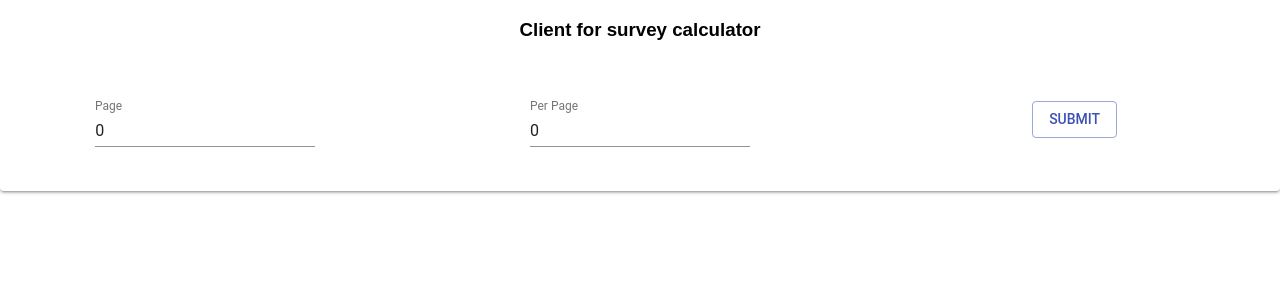
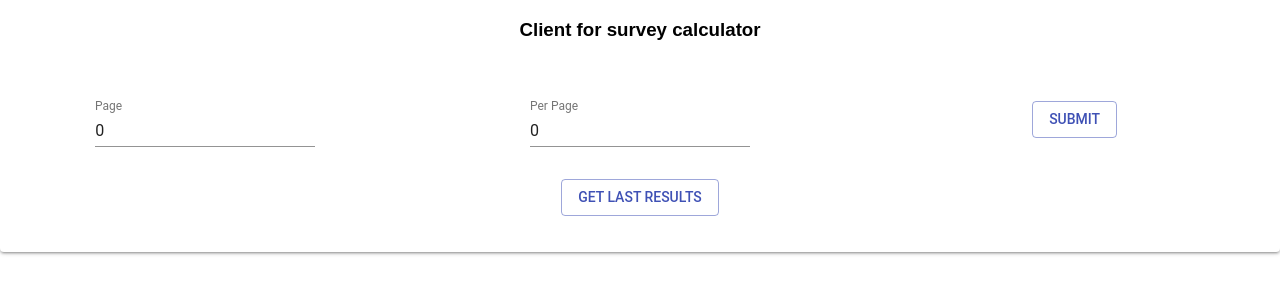
Before and after one commit to a11ejandro/survey_ui, a React (Create React App) app: page / in a window 1280 px wide. Shown: the top 300 px of the page. Built offline with nearby package versions, Linux system fonts and the light colour scheme; the HTML template or start-up script is replaced by a standard one.

Commit message:
Implement missing functionality in App component

```diff
--- a/src/App.tsx
+++ b/src/App.tsx
@@ -1,9 +1,10 @@
 import * as React from 'react'
 import Paper from '@material-ui/core/Paper'
 import Grid from '@material-ui/core/Grid'
+import Button from '@material-ui/core/Button'
 
-import { statistics } from './__mocks__/Api'
 import { Statistics, Task } from './module'
+import { createTask, getStatistics } from './Api'
 import './App.css'
 import StatisticsChart from './StatisticsChart'
 import TaskForm from './TaskForm'
@@ -13,17 +14,20 @@ interface State {
 }
 
 class App extends React.Component<{}, State> {
+  private timeout: number
+
   constructor(props: {}) {
     super(props)
-
     this.state = {
       results: []
     }
 
     this.createTask = this.createTask.bind(this)
     this.getResults = this.getResults.bind(this)
+  }
 
-    this.createTask = this.createTask.bind(this)
+  public componentWillUnmount () {
+    clearTimeout(this.timeout)
   }
 
   public render() {
@@ -38,6 +42,15 @@ class App extends React.Component<{}, State> {
               <TaskForm createdCallback={this.createTask}/>
             </Grid>
             <Grid item xs={12}>
+              <Button
+                variant="outlined"
+                color="primary"
+                onClick={this.getResults}>
+                Get last results
+              </Button>
+            </Grid>
+
+            <Grid item xs={12}>
               <StatisticsChart data={this.state.results}/>
             </Grid>
           </Grid>
@@ -47,13 +60,16 @@ class App extends React.Component<{}, State> {
   }
 
   private createTask (task: Task) {
-    console.log('submitted task')
-    this.getResults()
+    createTask(task).then((success: boolean) => {
+      setTimeout(this.getResults, 3000)
+    })
   }
 
   private getResults () {
-    this.setState({
-      results: statistics
+    getStatistics().then((data: Statistics[]) => {
+      this.setState({
+        results: data
+      })
     })
   }
 }
```
Also changed, not shown: 1 other file (tests, documents, lock files or other folders).
